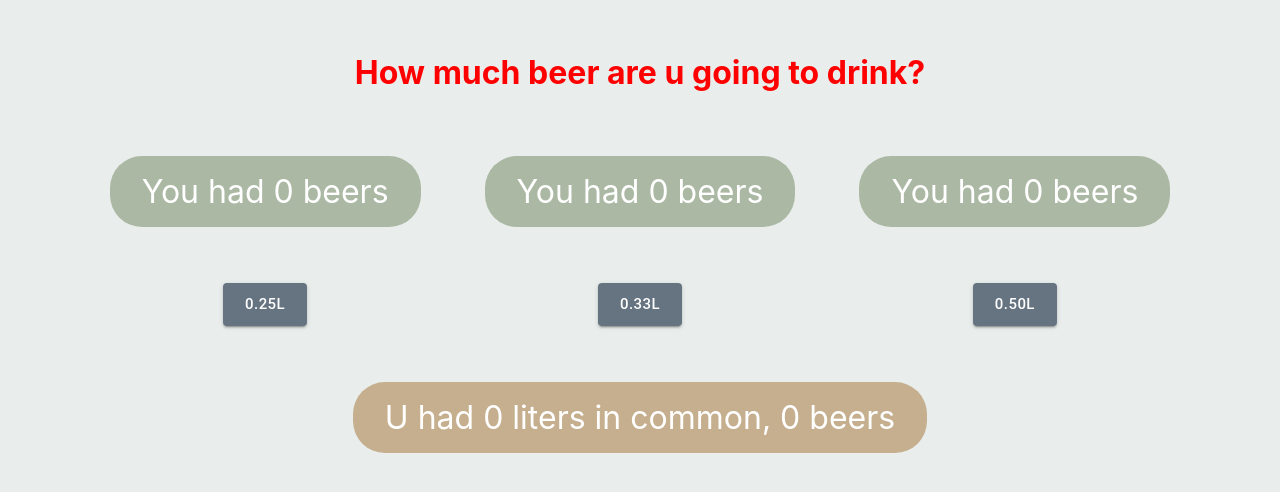
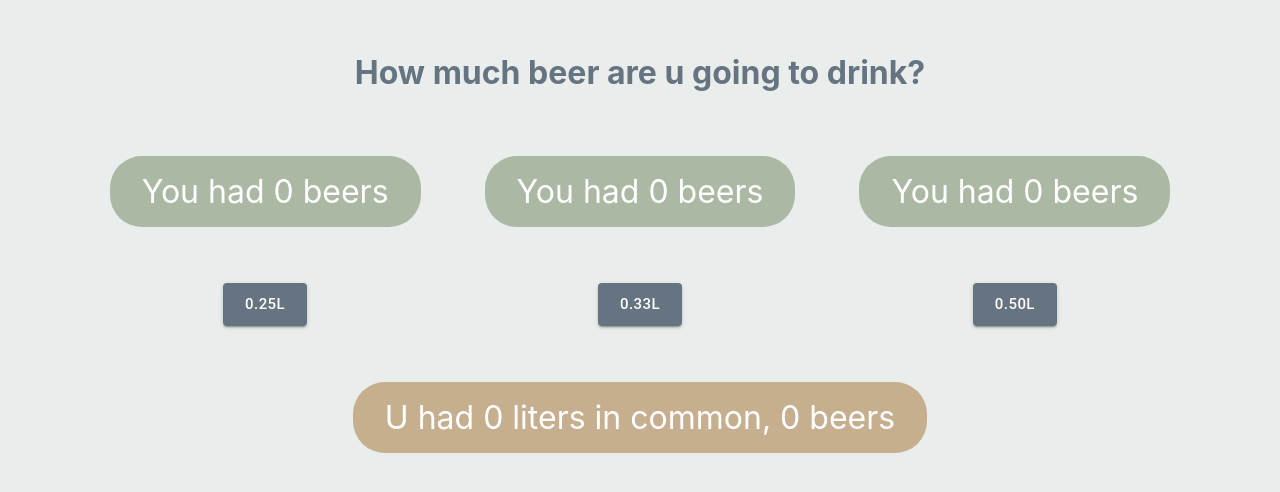
Before and after one commit to InnaMeleshko/beerproject, a React (Create React App) app: page / in a window 1280 px wide. Shown: the top 492 px of the page. Built offline with nearby package versions, Linux system fonts and the light colour scheme.

Commit message:
change color

```diff
--- a/src/App.scss
+++ b/src/App.scss
@@ -16,7 +16,7 @@
 .Greeting {
   margin-bottom: 2em;
   text-align: center;
-  color: red;
+  color: #657480;
 }
 
 .App {
```
